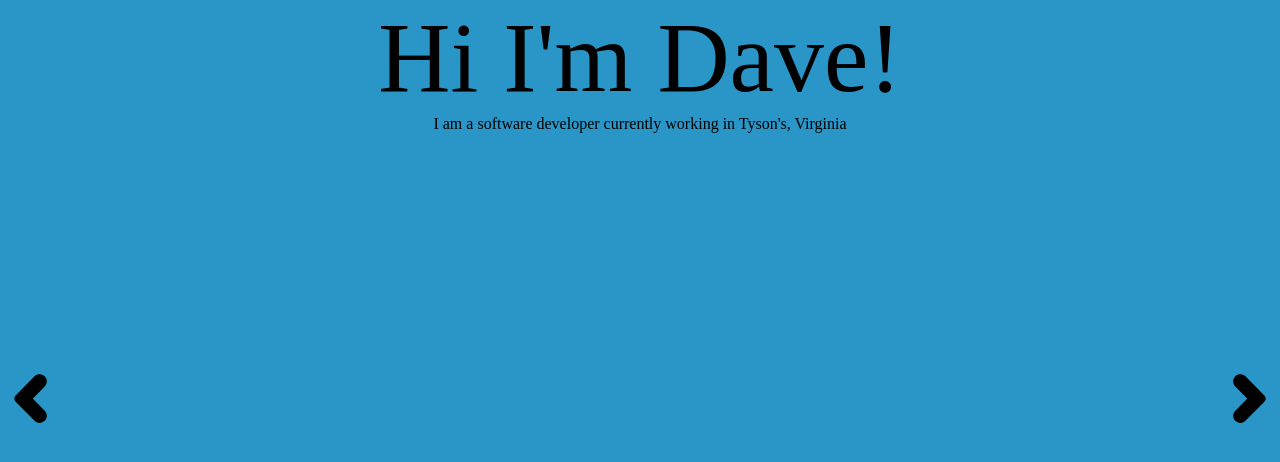
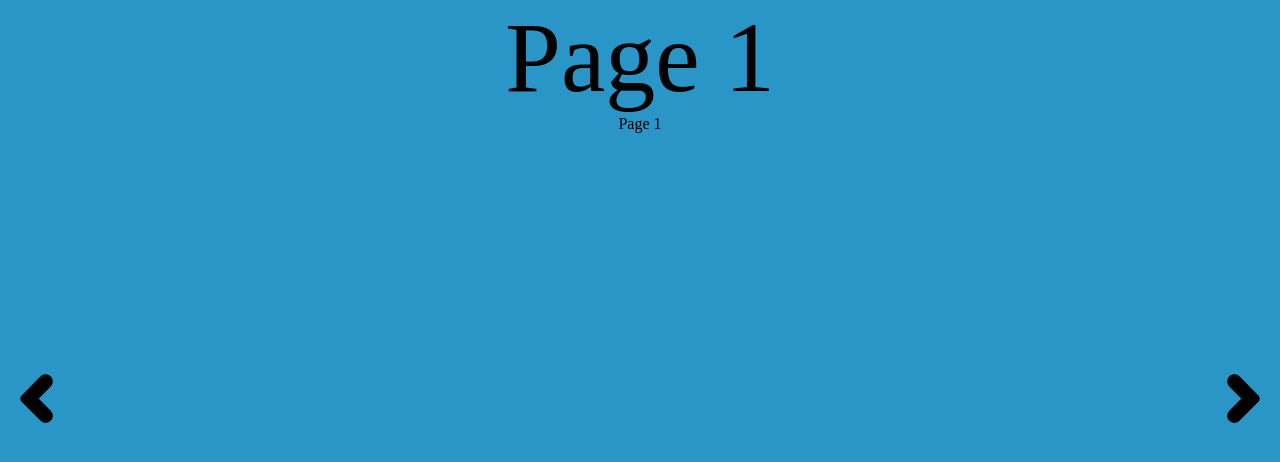
Before and after one commit to davecalderwood/NewDecadeProfile, an Angular app: page / in a window 1280 px wide. Shown: the top 462 px of the page. Built offline with nearby package versions, Linux system fonts and the light colour scheme.

Commit message:
arrow control

```diff
--- a/src/app/app.component.html
+++ b/src/app/app.component.html
@@ -3,21 +3,27 @@
   <div class="directionControl">
     <div class="left">
       <!-- go back -->
-      <img src="../assets/icons/arrow-left.svg" alt="arrow-left" class="arrow">
+      <button (click)="goPrevious()"><img src="../assets/icons/arrow-left.svg" alt="arrow-left" class="arrow"></button>
+
     </div>
     <div class="right">
       <!-- go forward -->
-      <img src="../assets/icons/arrow-right.svg" alt="arrow-right" class="arrow">
+      <button (click)="goNext()"><img src="../assets/icons/arrow-right.svg" alt="arrow-right" class="arrow"></button>
     </div>
   </div>
 
-  <div class="childPageOne" *ngIf="page1">
+  <div class="childPageOne" *ngIf="currentIndex === 0">
     <div class="pageTitle">{{ pageOneTitle }}</div>
-    <div class="pageSubtitle">I am a software developer currently working in Tyson's, Virginia</div>
+    <div class="pageSubtitle">Page 1</div>
   </div>
 
-  <div class="childPageTwo" *ngIf="page2">
+  <div class="childPageTwo" *ngIf="currentIndex === 1">
     <div class="pageTitle">{{ pageTwoTitle }}</div>
     <div class="pageSubtitle">Page 2</div>
   </div>
+
+  <div class="childPageThree" *ngIf="currentIndex === 2">
+    <div class="pageTitle">{{ pageThreeTitle }}</div>
+    <div class="pageSubtitle">Page 3</div>
+  </div>
 </div>
--- a/src/app/app.component.scss
+++ b/src/app/app.component.scss
@@ -11,14 +11,15 @@
         align-items: center;
         justify-content: space-between;
 
-        .left {
-        }
-
-        .right {
+        button {
+            background: transparent;
+            outline: none;
+            border: none;
         }
 
         .arrow {
             height: 65px;
+            cursor: pointer;
         }
     }
 
@@ -41,4 +42,10 @@
         width: 100%;
         background: #2ac76b;
     }
+
+    .childPageThree {
+        height: 100%;
+        width: 100%;
+        background: #bcc72a;
+    }
 }
--- a/src/app/app.component.ts
+++ b/src/app/app.component.ts
@@ -8,17 +8,46 @@ import { Component } from '@angular/core';
 export class AppComponent {
   title = 'profile2020';
 
-  page1: boolean;
-  page2: boolean;
+  page1: any;
+  page2: any;
+  page3: any;
 
-  pageOneTitle = "Hi I'm Dave!"
+  pageOneTitle = "Page 1"
   pageTwoTitle = "Page 2"
+  pageThreeTitle = "Page 3"
+
+  currentIndex = 0
+
+  array = [
+    this.page1 = 0,
+    this.page2 = 1,
+    this.page3 = 2
+];
 
   constructor() {
 
   }
 
   ngOnInit() {
-    this.page1 = true;
+    // this.page1 = true;
+  }
+
+  // for(i=0;i<10;i++)
+  goNext() {
+    if(this.currentIndex == this.array.length - 1){
+      this.currentIndex = 0
+    }
+    else{
+      this.currentIndex++;
+    }
+  }
+
+  goPrevious() {
+    if(this.currentIndex == 0){
+      this.currentIndex = this.array.length - 1;
+    }
+    else{
+      this.currentIndex--;
+    }
   }
 }
```
